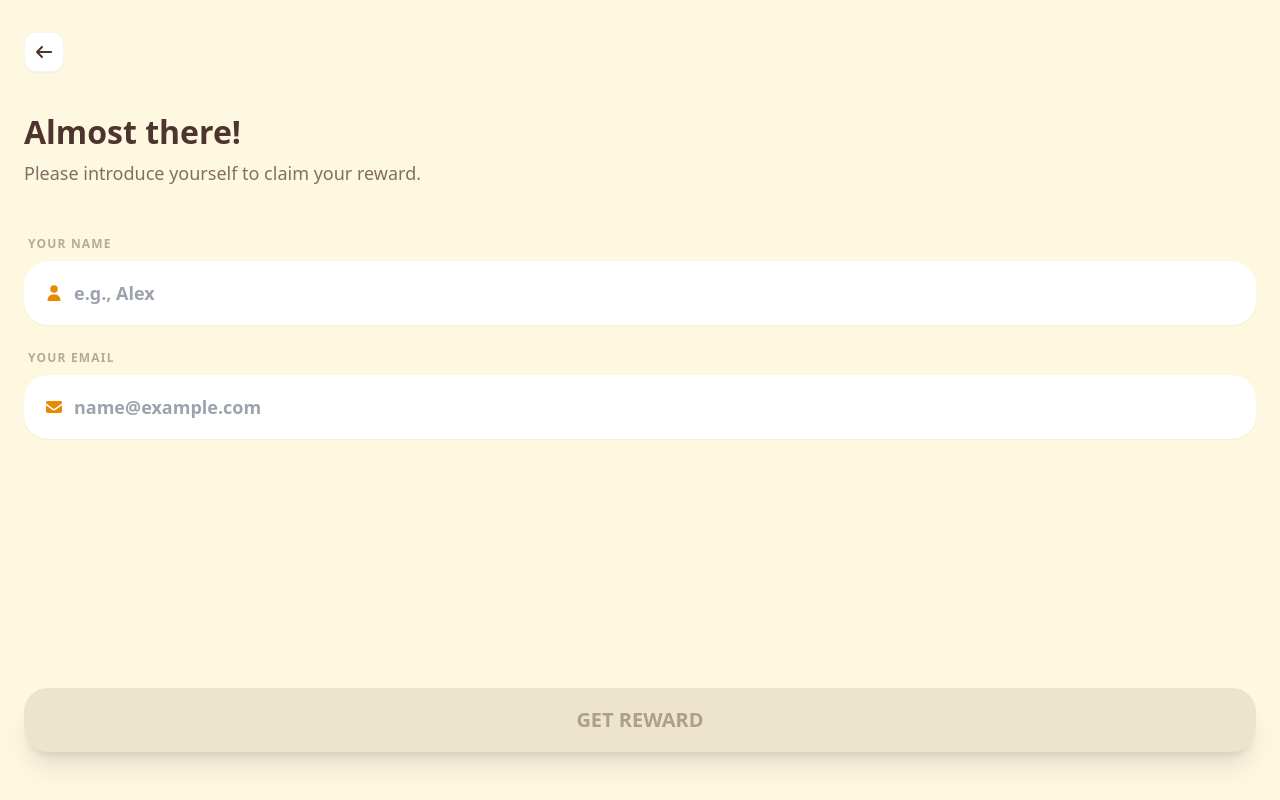
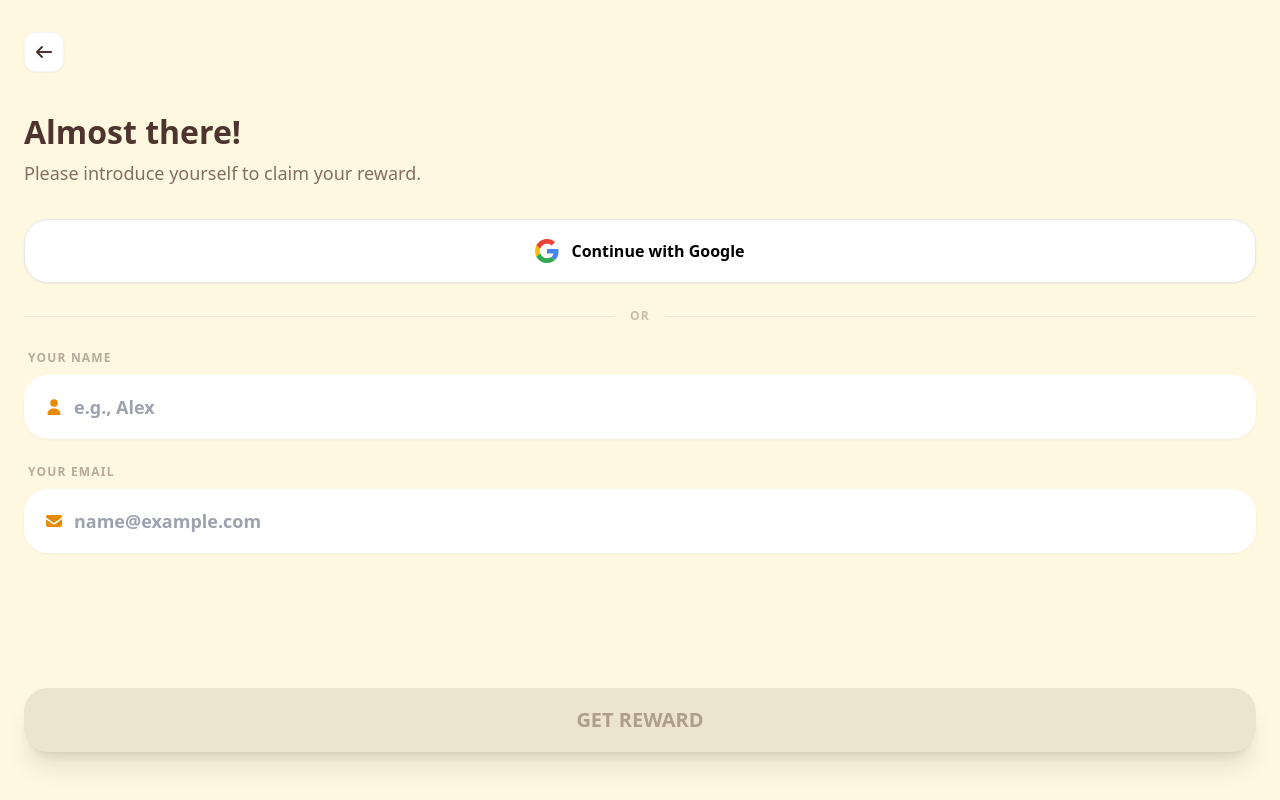
Before and after one commit to Sher1978/FriendlyCode, a React (Vite) app: page /activate in a window 1280 px wide. Built offline with nearby package versions, Linux system fonts and the light colour scheme.

Commit message:
feat: Add Google Sign-in to LeadCapture via linkWithPopup

```diff
--- a/src/LeadCapture.jsx
+++ b/src/LeadCapture.jsx
@@ -4,7 +4,8 @@
 import { faUser, faEnvelope, faArrowLeft } from '@fortawesome/free-solid-svg-icons';
 import { useTranslation } from 'react-i18next';
 import { motion } from 'framer-motion';
-import { db, auth } from './firebase';
+import { db, auth, googleProvider } from './firebase';
+import { signInWithPopup, linkWithPopup } from 'firebase/auth';
 import { collection, addDoc, serverTimestamp, query, where, getDocs, limit, doc, setDoc, getDoc, orderBy } from 'firebase/firestore';
 import { RewardCalculator } from './logic/RewardCalculator';
 
@@ -16,20 +17,18 @@
 
     const [name, setName] = useState('');
     const [email, setEmail] = useState('');
+    const [isGoogleLoading, setIsGoogleLoading] = useState(false);
 
-    const handleContinue = async () => {
-        if (!name.trim() || !email.trim()) return;
-
-        const lowerEmail = email.trim().toLowerCase();
+    const processAuthUser = async (userName, userEmail, currentUid) => {
+        const lowerEmail = userEmail.trim().toLowerCase();
 
         try {
             const venueId = localStorage.getItem('currentVenueId') || 'unknown';
-            const user = auth.currentUser;
 
-            let effectiveUid = user?.uid;
+            let effectiveUid = currentUid;
             let finalDiscount = discount;
 
-            if (user) {
+            if (currentUid) {
                 // 0. Check if this email already exists in 'users' collection
                 const q = query(collection(db, 'users'), where('email', '==', lowerEmail), limit(1));
                 const querySnapshot = await getDocs(q);
@@ -42,7 +41,7 @@
 
                     // Update existing user with latest name/timestamp
                     await setDoc(doc(db, 'users', effectiveUid), {
-                        displayName: name.trim(),
+                        displayName: userName.trim(),
                         updatedAt: serverTimestamp(),
                     }, { merge: true });
 
@@ -64,7 +63,7 @@
                             if (!visitsSnap.empty) {
                                 const lastVisitDate = visitsSnap.docs[0].data().timestamp.toDate();
                                 const now = new Date();
-                                const calcResult = RewardCalculator.calculate(lastVisitDate, now, venueData.tiers);
+                                const calcResult = RewardCalculator.calculate(lastVisitDate, now, venueData.loyaltyConfig || venueData.tiers, venueData.timezone || 'Asia/Dubai');
                                 finalDiscount = calcResult.discount;
                                 console.log(`New discount calculated for ${lowerEmail}: ${finalDiscount}%`);
                             }
@@ -74,8 +73,8 @@
                     }
                 } else {
                     // NEW USER -> Create new doc with current auth UID
-                    await setDoc(doc(db, 'users', user.uid), {
-                        displayName: name.trim(),
+                    await setDoc(doc(db, 'users', currentUid), {
+                        displayName: userName.trim(),
                         email: lowerEmail,
                         role: 'guest',
                         updatedAt: serverTimestamp(),
@@ -86,7 +85,7 @@
                 // 2. Also keep the lead entry for marketing tracking (using effectiveUid)
                 await addDoc(collection(db, 'leads'), {
                     uid: effectiveUid,
-                    name: name.trim(),
+                    name: userName.trim(),
                     email: lowerEmail,
                     venueId: venueId,
                     timestamp: serverTimestamp(),
@@ -95,7 +94,7 @@
             }
 
             // Save guest data locally for instant recognition
-            localStorage.setItem('guestName', name.trim());
+            localStorage.setItem('guestName', userName.trim());
             localStorage.setItem('guestEmail', lowerEmail);
             if (effectiveUid) {
                 localStorage.setItem('effectiveUid', effectiveUid);
@@ -104,7 +103,7 @@
             // Navigate to UnifiedActivation (Reward Screen)
             navigate('/thank-you', {
                 state: {
-                    guestName: name,
+                    guestName: userName.trim(),
                     guestEmail: lowerEmail,
                     discountValue: finalDiscount,
                     venueId: venueId,
@@ -114,9 +113,51 @@
             });
         } catch (e) {
             console.error("Error saving lead/user:", e);
-            localStorage.setItem('guestName', name.trim());
+            localStorage.setItem('guestName', userName.trim());
             localStorage.setItem('guestEmail', lowerEmail);
-            navigate('/thank-you', { state: { guestName: name, discountValue: discount } });
+            navigate('/thank-you', { state: { guestName: userName.trim(), discountValue: discount } });
+        }
+    };
+
+    const handleContinue = async () => {
+        if (!name.trim() || !email.trim()) return;
+        const user = auth.currentUser;
+        await processAuthUser(name, email, user?.uid);
+    };
+
+    const handleGoogleSignIn = async () => {
+        setIsGoogleLoading(true);
+        try {
+            const user = auth.currentUser;
+            let result;
+
+            if (user && user.isAnonymous) {
+                try {
+                    result = await linkWithPopup(user, googleProvider);
+                } catch (linkError) {
+                    if (linkError.code === 'auth/credential-already-in-use') {
+                        result = await signInWithPopup(auth, googleProvider);
+                    } else {
+                        throw linkError;
+                    }
+                }
+            } else {
+                result = await signInWithPopup(auth, googleProvider);
+            }
+
+            const linkedUser = result.user;
+            const googleName = linkedUser.displayName || 'Guest';
+            const googleEmail = linkedUser.email;
+
+            await processAuthUser(googleName, googleEmail, linkedUser.uid);
+
+        } catch (error) {
+            console.error("Google Auth failed:", error);
+            if (error.code !== 'auth/popup-closed-by-user') {
+                alert("Google Sign-In failed: " + error.message);
+            }
+        } finally {
+            setIsGoogleLoading(false);
         }
     };
 
@@ -140,7 +181,34 @@
                     </p>
                 </div>
 
-                <div className="mt-12 space-y-6">
+                <div className="mt-8 space-y-6">
+                    {/* Google Sign-In Button */}
+                    <button
+                        onClick={handleGoogleSignIn}
+                        disabled={isGoogleLoading}
+                        className="w-full h-[64px] bg-white text-black font-black text-[16px] rounded-[24px] shadow-sm flex items-center justify-center gap-3 transition-all hover:bg-gray-50 active:scale-95 border border-gray-200"
+                    >
+                        {isGoogleLoading ? (
+                            <span className="animate-pulse">Loading...</span>
+                        ) : (
+                            <>
+                                <svg width="24" height="24" viewBox="0 0 48 48">
+                                    <path fill="#EA4335" d="M24 9.5c3.54 0 6.71 1.22 9.21 3.6l6.85-6.85C35.9 2.38 30.47 0 24 0 14.62 0 6.51 5.38 2.56 13.22l7.98 6.19C12.43 13.72 17.74 9.5 24 9.5z"/>
+                                    <path fill="#4285F4" d="M46.98 24.55c0-1.57-.15-3.09-.38-4.55H24v9.02h12.94c-.58 2.96-2.26 5.48-4.78 7.18l7.73 6c4.51-4.18 7.09-10.36 7.09-17.65z"/>
+                                    <path fill="#FBBC05" d="M10.53 28.59c-.48-1.45-.76-2.99-.76-4.59s.27-3.14.76-4.59l-7.98-6.19C.92 16.46 0 20.12 0 24c0 3.88.92 7.54 2.56 10.78l7.97-6.19z"/>
+                                    <path fill="#34A853" d="M24 48c6.48 0 11.93-2.13 15.89-5.81l-7.73-6c-2.15 1.45-4.92 2.3-8.16 2.3-6.26 0-11.57-4.22-13.47-9.91l-7.98 6.19C6.51 42.62 14.62 48 24 48z"/>
+                                </svg>
+                                Continue with Google
+                            </>
+                        )}
+                    </button>
+
+                    <div className="flex items-center gap-4 my-2">
+                        <div className="h-px bg-[#4E342E]/10 flex-1"></div>
+                        <span className="text-[12px] font-bold text-[#4E342E]/30 uppercase tracking-widest">OR</span>
+                        <div className="h-px bg-[#4E342E]/10 flex-1"></div>
+                    </div>
+
                     {/* Name Input */}
                     <div className="relative">
                         <label className="text-[12px] font-black uppercase tracking-widest text-[#4E342E]/40 mb-2 block pl-1">
--- a/src/firebase.js
+++ b/src/firebase.js
@@ -1,6 +1,6 @@
 import { initializeApp } from "firebase/app";
 import { getFirestore } from "firebase/firestore";
-import { getAuth } from "firebase/auth";
+import { getAuth, GoogleAuthProvider } from "firebase/auth";
 
 const firebaseConfig = {
     apiKey: "AIzaSyDYqvC0Ti6ChVnz5eMQhxms4hkgMUxF9PY",
@@ -15,3 +15,4 @@
 const app = initializeApp(firebaseConfig);
 export const db = getFirestore(app);
 export const auth = getAuth(app);
+export const googleProvider = new GoogleAuthProvider();
```
